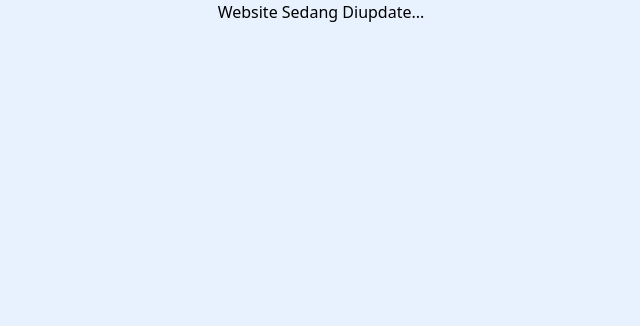
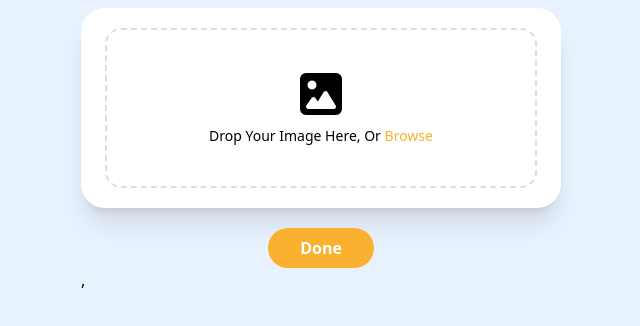
Before and after one commit to Rfn18/simple-nutrition-fact-app, a React (Vite) app: page /main in a window 1280 px wide. Shown: the top 326 px of the page, without its empty margins (319-959 px from the left). Built offline with nearby package versions, Linux system fonts and the light colour scheme; a web font is replaced by a local one.

Commit message:
update commit

```diff
--- a/index.html
+++ b/index.html
@@ -18,8 +18,8 @@
   </head>
 
   <body>
-    <!-- <div id="root"></div>
-    <script type="module" src="/src/main.jsx"></script> -->
-    <h1>Website Sedang Diupdate...</h1>
+    <div id="root"></div>
+    <script type="module" src="/src/main.jsx"></script>
+    <!-- <h1>Website Sedang Diupdate...</h1> -->
   </body>
 </html>
--- a/src/assets/components/withImage/main.jsx
+++ b/src/assets/components/withImage/main.jsx
@@ -32,7 +32,7 @@ function MainImg() {
             </p>
           </label>
         </div>
-        <button className="bg-[#fab12f] text-md font-bold py-1 px-20 rounded-4xl text-white z-1 mt-4 cursor-pointer">
+        <button className="bg-[#fab12f] text-white font-bold rounded-4xl py-[.5em] px-[2em] cursor-pointer transition ease-in scale-100 hover:bg-white hover:text-[#fab12f] hover:scale-95 mt-5">
           Done
         </button>
         {preview ? <img src={preview} alt="test" /> : null}
```
